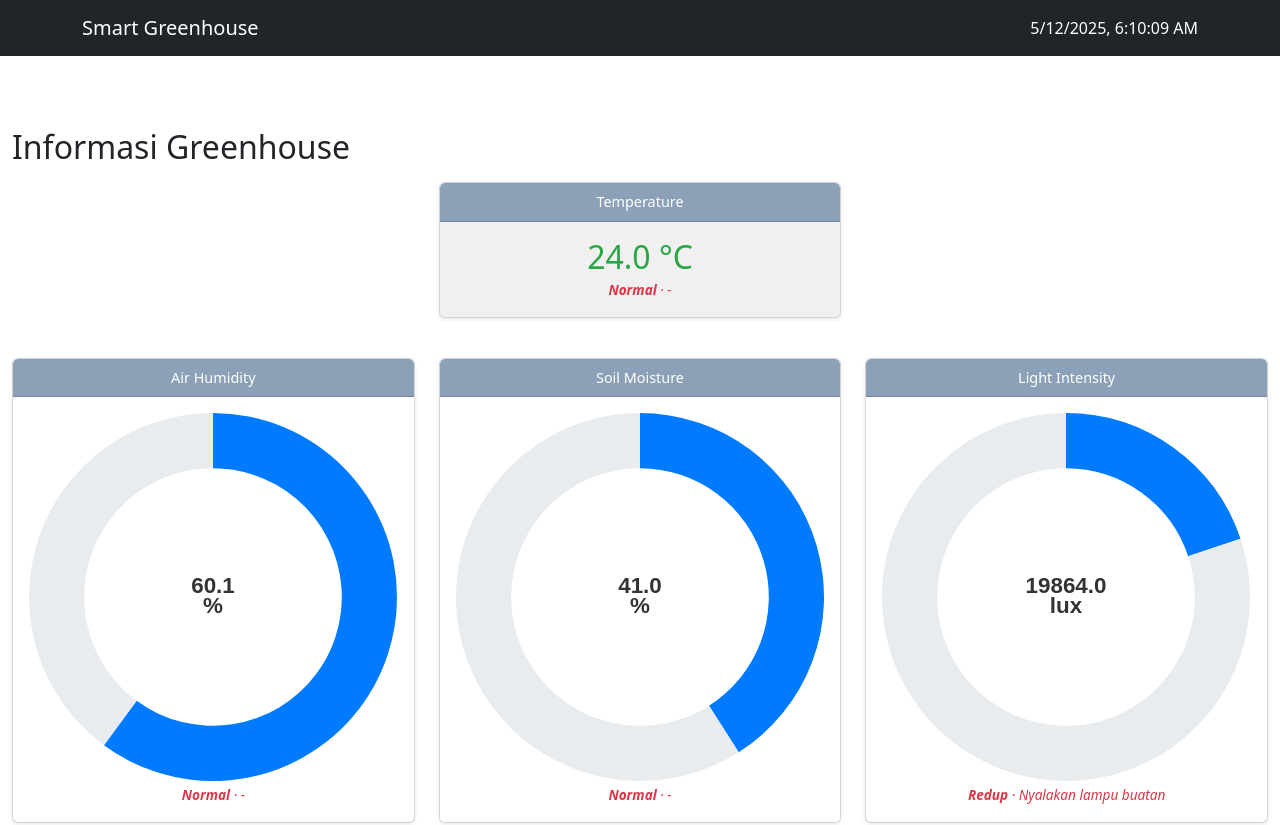
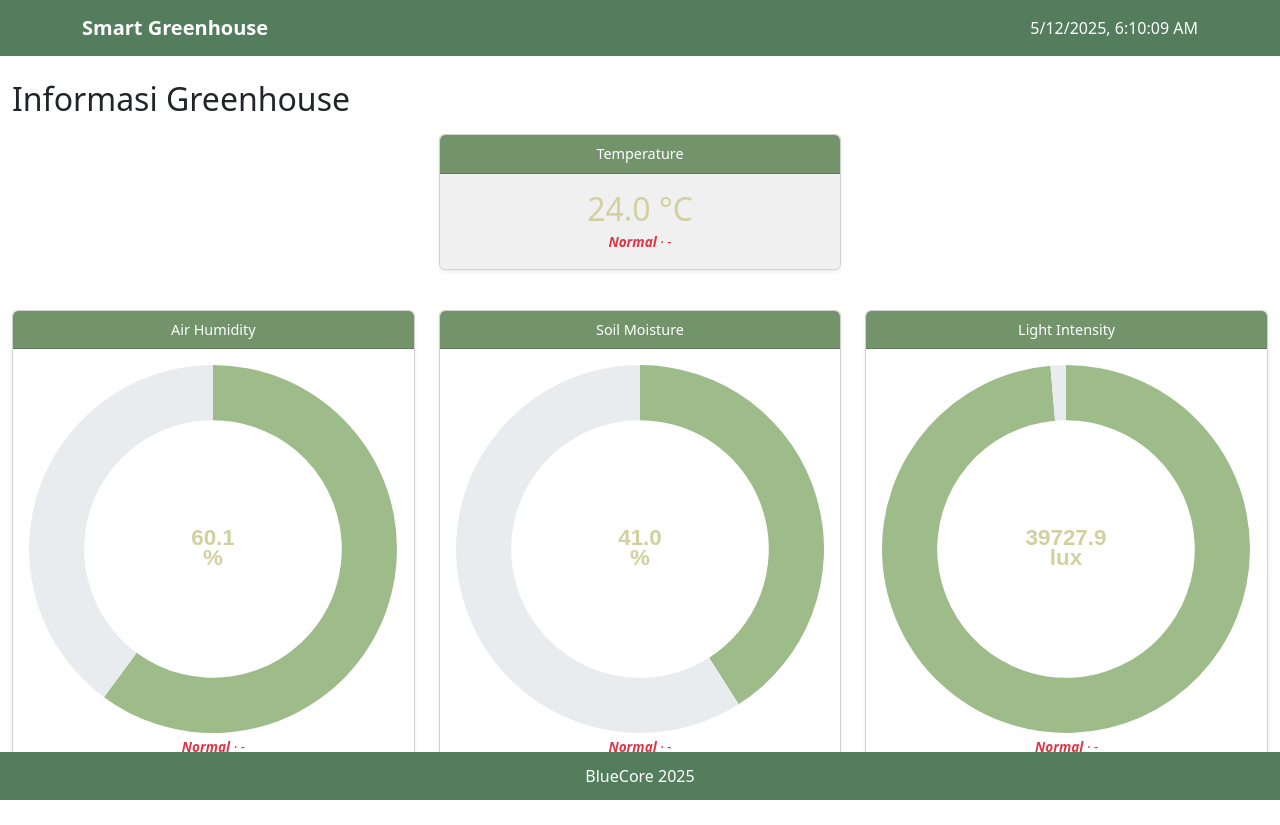
Before and after one commit to dwiarthurrevangga/smart-greenhouse-automation-system, a React (Create React App) app in the folder smart-greenhouse/: page / in a window 1280 px wide. Shown: the top 825 px of the page. Built offline with nearby package versions, Linux system fonts and the light colour scheme.

Commit message:
Update App and Dashboard components for improved styling and functionality; adjust light intensity in mock data

```diff
--- a/smart-greenhouse/src/App.js
+++ b/smart-greenhouse/src/App.js
@@ -4,26 +4,28 @@ import { Container, Navbar, Nav } from 'react-bootstrap';
 import Dashboard from './Dashboard';
 import 'bootstrap/dist/css/bootstrap.min.css';
 
+const ACCENT = '#537D5D';
+
 function App() {
-  // state untuk menyimpan waktu sekarang
   const [now, setNow] = useState(new Date());
 
   useEffect(() => {
-    // update setiap 1 detik
     const timer = setInterval(() => setNow(new Date()), 1000);
     return () => clearInterval(timer);
   }, []);
 
   return (
     <>
-      {/* Navbar */}
-      <Navbar bg="dark" variant="dark" expand="lg">
+      {/* Navbar hijau dengan timestamp */}
+      <Navbar expand="lg" style={{ backgroundColor: ACCENT }} variant="dark">
         <Container>
-          <Navbar.Brand href="#">Smart Greenhouse</Navbar.Brand>
+          <Navbar.Brand style={{ fontWeight: 'bold' }}>
+            Smart Greenhouse
+          </Navbar.Brand>
           <Navbar.Toggle aria-controls="basic-navbar-nav" />
           <Navbar.Collapse id="basic-navbar-nav">
             <Nav className="me-auto">
-              {/* nanti bisa ditambah link jika perlu */}
+              {/* Tambahkan link jika diperlukan */}
             </Nav>
             <Navbar.Text className="text-white">
               {now.toLocaleString()}
@@ -37,8 +39,18 @@ function App() {
         <Dashboard />
       </Container>
 
-      {/* Footer */}
-      <footer className="bg-dark text-white text-center py-3">
+      {/* Footer hijau */}
+      <footer
+        style={{
+          backgroundColor: ACCENT,
+          color: '#fff',
+          textAlign: 'center',
+          padding: '0.75rem 0',
+          position: 'sticky',
+          bottom: 0,
+          width: '100%'
+        }}
+      >
         BlueCore 2025
       </footer>
     </>
--- a/smart-greenhouse/src/Dashboard.css
+++ b/smart-greenhouse/src/Dashboard.css
@@ -5,9 +5,9 @@
   margin-bottom: 1rem;
 }
 
-/* Header biru lembut */
+/* Header hijau lembut */
 .smart-card .card-header {
-  background-color: #8ca1b7;
+  background-color: #73946B;  /* hijau greenhouse */
   color: white;
   font-size: 0.9rem;
   text-align: center;
@@ -21,7 +21,7 @@
   text-align: center;
 }
 
-/* Untuk kartu temperatur, body sedikit abu-abu */
+/* Card temperature highlight */
 .smart-card--highlight .card-body {
   background-color: #f0f0f0;
 }
@@ -30,5 +30,5 @@
 .alert-text {
   font-size: 0.85rem;
   font-style: italic;
-  color: #dc3545;       /* merah muda untuk perhatian */
+  color: #dc3545; /* tetap merah untuk alert */
 }
--- a/smart-greenhouse/src/Dashboard.js
+++ b/smart-greenhouse/src/Dashboard.js
@@ -6,7 +6,7 @@ import Chart from 'chart.js/auto';           // Chart.js full bundle
 import './Dashboard.css';
 import { initialData, simulateUpdate } from './mockData';
 
-// plugin untuk menampilkan teks di tengah donut
+// 1) Plugin untuk teks di tengah donut
 const centerTextPlugin = {
   id: 'centerText',
   afterDraw(chart) {
@@ -36,25 +36,29 @@ const centerTextPlugin = {
 };
 Chart.register(centerTextPlugin);
 
+// 2) Warna tema
+const ACCENT     = '#9EBC8A';  // hijau
+const INFO_COLOR = '#D2D0A0';  // untuk teks nilai
+
+// 3) Threshold definitions
 const thresholds = {
   temperature: [
     { check: v => v < 18, condition: 'Terlalu Dingin', action: 'Nyalakan pemanas' },
-    { check: v => v > 32, condition: 'Terlalu Panas', action: 'Aktifkan pendingin' }
+    { check: v => v > 32, condition: 'Terlalu Panas',   action: 'Aktifkan pendingin' }
   ],
   airHumidity: [
-    { check: v => v < 40, condition: 'Kering', action: 'Aktifkan humidifier' },
-    { check: v => v > 80, condition: 'Lembab', action: 'Aktifkan dehumidifier' }
+    { check: v => v < 40, condition: 'Kering',  action: 'Aktifkan humidifier' },
+    { check: v => v > 80, condition: 'Lembab',  action: 'Aktifkan dehumidifier' }
   ],
   soilMoisture: [
-    { check: v => v < 30, condition: 'Kering', action: 'Nyalakan irigasi' },
-    { check: v => v > 70, condition: 'Basah', action: 'Matikan irigasi' }
+    { check: v => v < 30, condition: 'Kering',  action: 'Nyalakan irigasi' },
+    { check: v => v > 70, condition: 'Basah',   action: 'Matikan irigasi' }
   ],
   lightIntensity: [
-    { check: v => v < 20000, condition: 'Redup', action: 'Nyalakan lampu buatan' },
+    { check: v => v < 20000, condition: 'Redup',        action: 'Nyalakan lampu buatan' },
     { check: v => v > 40000, condition: 'Terlalu Terang', action: 'Aktifkan tirai/shading' }
   ]
 };
-
 function evaluateThreshold(param, value) {
   for (let r of (thresholds[param] || [])) {
     if (r.check(value)) return { condition: r.condition, action: r.action };
@@ -65,14 +69,18 @@ function evaluateThreshold(param, value) {
 export default function Dashboard() {
   const [data, setData] = useState(initialData);
   const [history, setHistory] = useState({
-    temperature: [], airHumidity: [], soilMoisture: [], lightIntensity: []
+    temperature:    [],
+    airHumidity:    [],
+    soilMoisture:   [],
+    lightIntensity: []
   });
 
+  // Simulasi update & push history tiap 5 detik
   useEffect(() => {
     const id = setInterval(() => {
       setData(prev => {
         const next = simulateUpdate(prev);
-        const now = new Date();
+        const now  = new Date();
         setHistory(h => ({
           temperature:    [...h.temperature.slice(-11),    { time: now, value: next.temperature }],
           airHumidity:    [...h.airHumidity.slice(-11),    { time: now, value: next.airHumidity }],
@@ -85,13 +93,16 @@ export default function Dashboard() {
     return () => clearInterval(id);
   }, []);
 
+  // Kartu Temperature (highlight)
   const renderTempCard = (title, temp) => {
     const { condition, action } = evaluateThreshold('temperature', temp);
     return (
       <Card className="smart-card smart-card--highlight shadow-sm">
         <Card.Header>{title}</Card.Header>
         <Card.Body>
-          <h2 style={{ color: '#28a745', margin: 0 }}>{temp.toFixed(1)} °C</h2>
+          <h2 style={{ color: INFO_COLOR, margin: 0 }}>
+            {temp.toFixed(1)} °C
+          </h2>
           <div className="alert-text mt-1">
             <strong>{condition}</strong> &middot; {action}
           </div>
@@ -100,28 +111,45 @@ export default function Dashboard() {
     );
   };
 
+  // Kartu donut untuk semua parameter
   const renderDonutCard = (title, used, total, unit, key) => {
-    const now = new Date(), hr = now.getHours();
-    const isNight = hr < 6 || hr >= 18;
+    const hour = new Date().getHours();
+    const isNight = hour < 6 || hour >= 18;
     const { condition, action } = evaluateThreshold(key, used);
     const showAlert = !(key === 'lightIntensity' && isNight && condition === 'Redup');
 
-    const dataChart = {
-      datasets: [{
-        data: [used, Math.max(0, total - used)],
-        backgroundColor: ['#007bff', '#e9ecef'],
-        borderWidth: 0
-      }]
-    };
+    // Hitung dataChart, khusus Light Intensity pakai ratio
+    let dataChart;
+    if (key === 'lightIntensity') {
+      const minLux = 20000, maxLux = 40000;
+      let ratio = (used - minLux) / (maxLux - minLux);
+      ratio = Math.min(Math.max(ratio, 0), 1);
+      dataChart = {
+        datasets: [{
+          data: [ratio, 1 - ratio],
+          backgroundColor: [ACCENT, '#e9ecef'],
+          borderWidth: 0
+        }]
+      };
+    } else {
+      dataChart = {
+        datasets: [{
+          data: [used, Math.max(0, total - used)],
+          backgroundColor: [ACCENT, '#e9ecef'],
+          borderWidth: 0
+        }]
+      };
+    }
+
     const opts = {
       cutout: '70%',
       plugins: {
-        legend: { display: false },
+        legend:  { display: false },
         tooltip: { enabled: false },
         centerText: {
           text: [`${used.toFixed(1)}`, unit],
-          color: '#333',
-          font: 'bold 1.4em sans-serif'
+          color: INFO_COLOR,
+          font:  'bold 1.4em sans-serif'
         }
       }
     };
@@ -141,6 +169,7 @@ export default function Dashboard() {
     );
   };
 
+  // Line chart historis
   const renderLineChart = (title, hist, unit) => {
     const labels = hist.map(h => h.time.toLocaleTimeString());
     const values = hist.map(h => h.value);
@@ -156,7 +185,7 @@ export default function Dashboard() {
                 data: values,
                 fill: false,
                 tension: 0.3,
-                borderColor: '#007bff',
+                borderColor: INFO_COLOR,
                 pointRadius: 2
               }]
             }}
@@ -175,8 +204,9 @@ export default function Dashboard() {
   };
 
   return (
-    <div className="mt-4">
-      <h2 className="mt-5 mb-3">Informasi Greenhouse</h2>
+    <div>
+      {/* Judul tanpa margin top ekstra */}
+      <h2 className="mb-3">Informasi Greenhouse</h2>
 
       {/* Temperature di tengah atas */}
       <Row className="justify-content-center mb-4">
@@ -188,31 +218,32 @@ export default function Dashboard() {
       {/* Tiga donut parameter */}
       <Row>
         <Col md={6} lg={4} className="mb-4">
-          {renderDonutCard('Air Humidity', data.airHumidity, 100, '%', 'airHumidity')}
+          {renderDonutCard('Air Humidity',   data.airHumidity,    100,    '%',           'airHumidity')}
         </Col>
         <Col md={6} lg={4} className="mb-4">
-          {renderDonutCard('Soil Moisture', data.soilMoisture, 100, '%', 'soilMoisture')}
+          {renderDonutCard('Soil Moisture',  data.soilMoisture,   100,    '%',           'soilMoisture')}
         </Col>
         <Col md={6} lg={4} className="mb-4">
-          {renderDonutCard('Light Intensity', data.lightIntensity, 100000, 'lux', 'lightIntensity')}
+          {renderDonutCard('Light Intensity',data.lightIntensity,100000, 'lux',       'lightIntensity')}
         </Col>
       </Row>
 
+      {/* Grafik historis */}
       <h2 className="mt-5 mb-3">Grafik Historis (1 Menit Terakhir)</h2>
       <Row>
         <Col md={6}>
-          {renderLineChart('Temperature', history.temperature, '°C')}
+          {renderLineChart('Temperature',    history.temperature,    '°C')}
         </Col>
         <Col md={6}>
-          {renderLineChart('Air Humidity', history.airHumidity, '%')}
+          {renderLineChart('Air Humidity',   history.airHumidity,    '%')}
         </Col>
       </Row>
       <Row className="mt-4">
         <Col md={6}>
-          {renderLineChart('Soil Moisture', history.soilMoisture, '%')}
+          {renderLineChart('Soil Moisture',  history.soilMoisture,   '%')}
         </Col>
         <Col md={6}>
-          {renderLineChart('Light Intensity', history.lightIntensity, 'lux')}
+          {renderLineChart('Light Intensity',history.lightIntensity,'lux')}
         </Col>
       </Row>
     </div>
--- a/smart-greenhouse/src/mockData.js
+++ b/smart-greenhouse/src/mockData.js
@@ -3,7 +3,7 @@ export const initialData = {
   temperature: 25,       // °C
   airHumidity: 60,       // %
   soilMoisture: 40,      // %
-  lightIntensity: 20000    // lux
+  lightIntensity: 40000    // lux
 };
 
 /**
```
